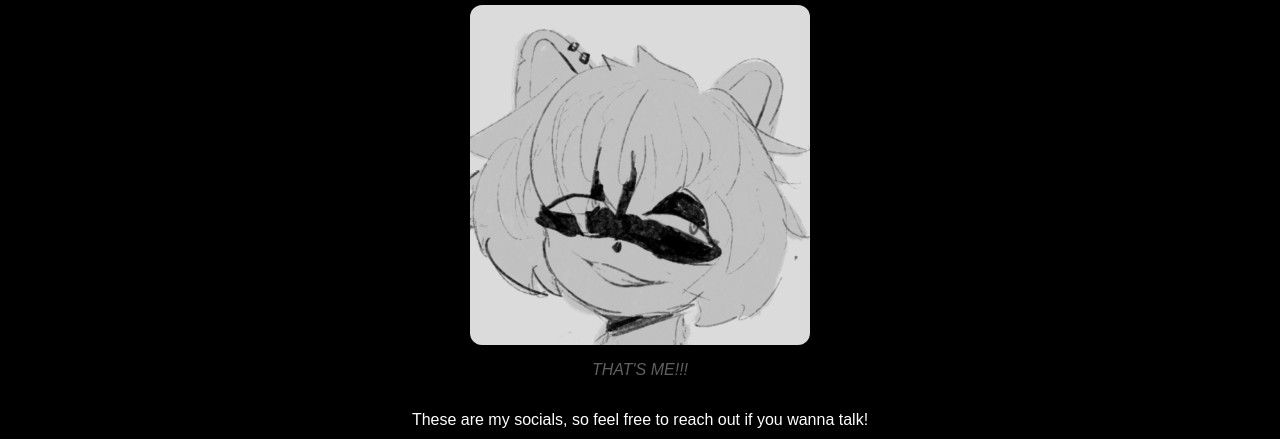
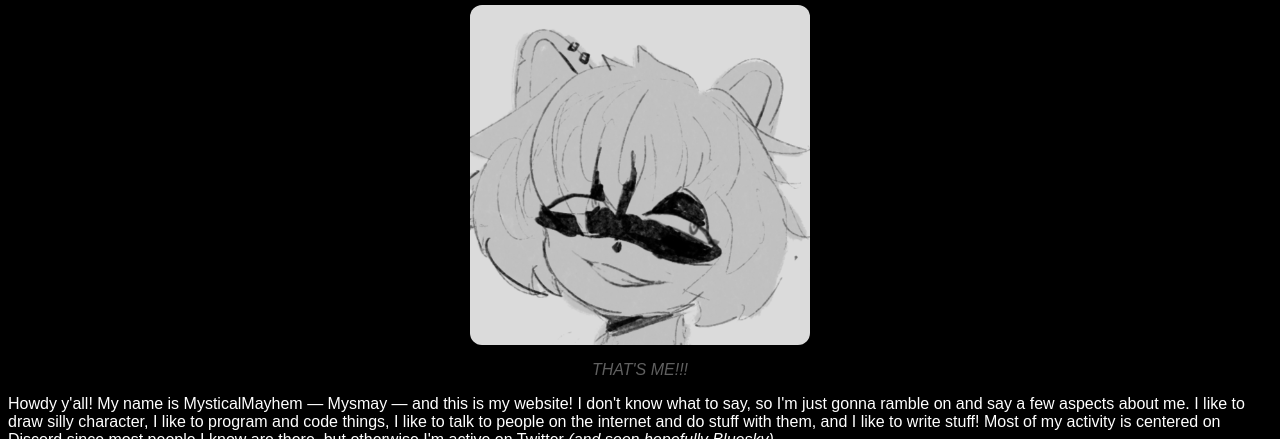
Before and after one commit to MysticalMayhem/mysticalmayhem.github.io, a plain HTML site: page index.html in a window 1280 px wide. Shown: the part 113-552 px from the top of the page. Drawn offline with Linux system fonts and the light colour scheme.

Commit message:
Update index.html

```diff
--- a/index.html
+++ b/index.html
@@ -12,13 +12,14 @@
 
 <body>
 <main>
-<div class="flex flex-column">
+<div class="container flex flex-column">
 	<section id="about">
 		<h1 class="text-white text-center">Mysmay's Silly Website</h1>
 		<div class="relative flex justify-center">
 		<img class="image-border" src="assets/images/mysmay.png" alt="MysticalMayhem" width="340">
 		</div>
 		<p class="text-gray text-italic text-center">THAT'S ME!!!</p>
+		<p class="text-white about">Howdy y'all! My name is MysticalMayhem — Mysmay — and this is my website! I don't know what to say, so I'm just gonna ramble on and say a few aspects about me. I like to draw silly character, I like to program and code things, I like to talk to people on the internet and do stuff with them, and I like to write stuff! Most of my activity is centered on Discord since most people I know are there, but otherwise I'm active on Twitter <i>(and soon hopefully Bluesky)</I>.</p>
 	</section>
 
 	<section id="socials" class="text-center flex flex-column">
```
